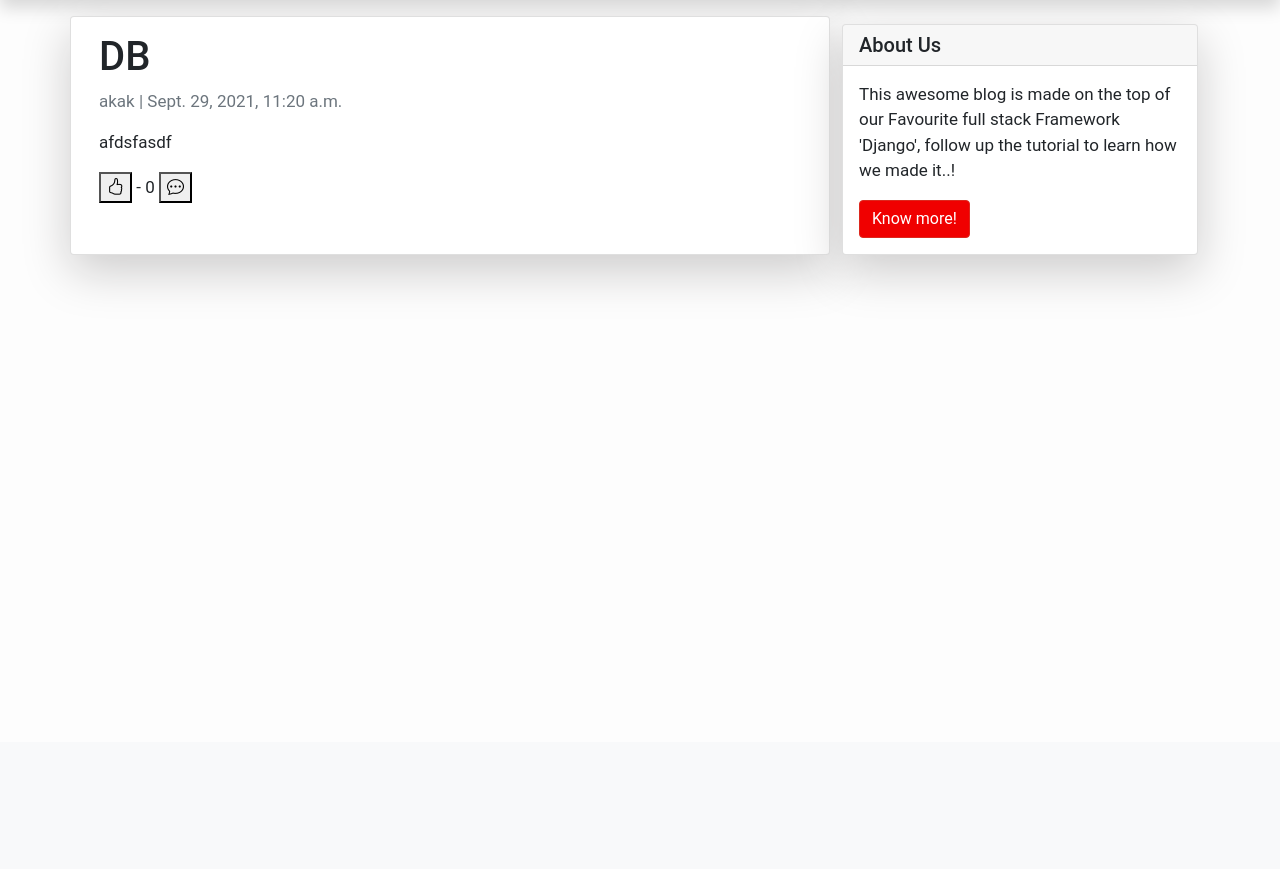
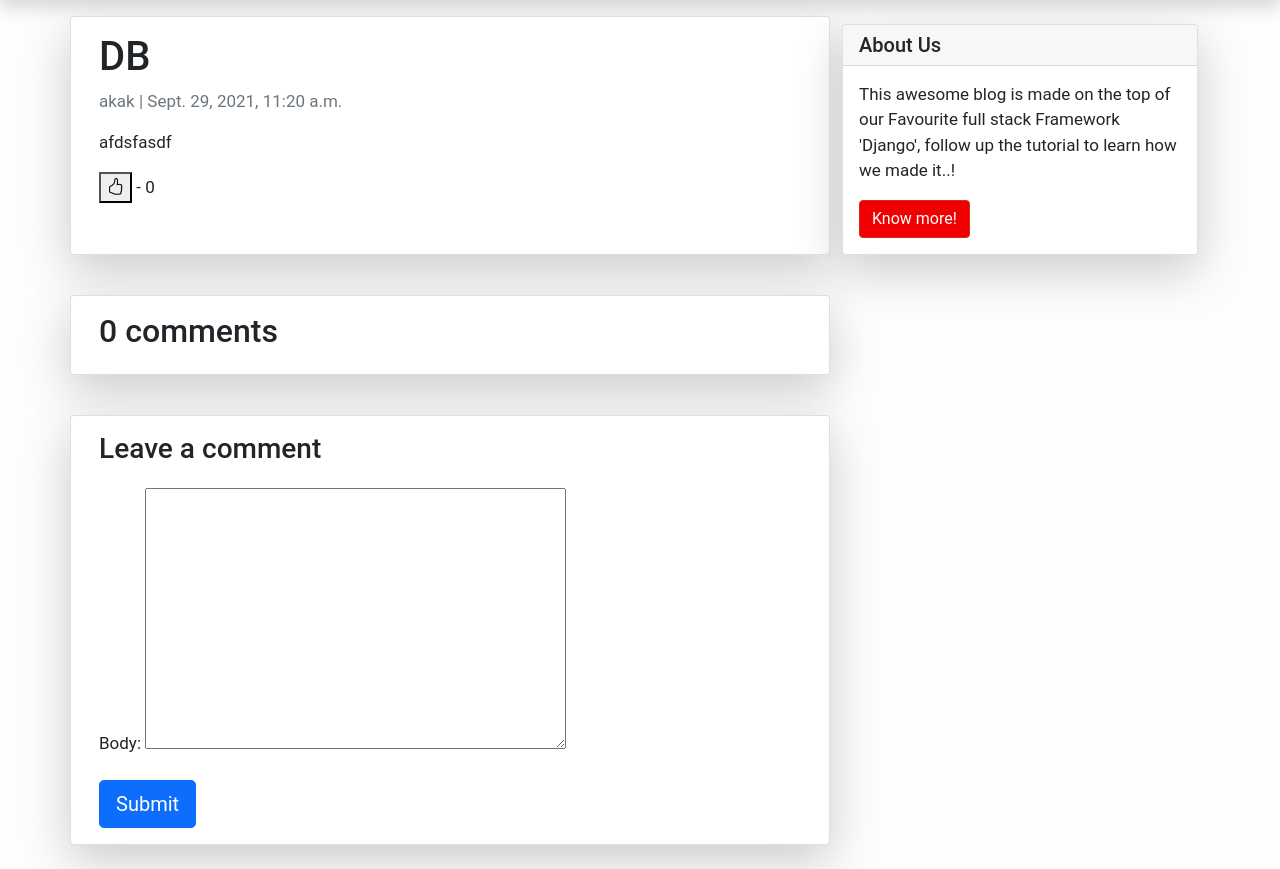
Before and after one commit to lukasgraig/Django, a Django app: page /blog/db/ in a window 1280 px wide. Shown: the part 58-927 px from the top of the page. Before the commit the page ends 341 px from the top, so only its background shows below. Run offline with Django 3.2, Linux system fonts and the light colour scheme; data comes from the database, SQL or seed files in the repository; data that the repository does not hold is empty; some libraries are stand-ins or nearby versions.

Commit message:
added the ability to comment

```diff
--- a/blogs/forms.py
+++ b/blogs/forms.py
@@ -1,5 +1,5 @@
 from django import forms
-from .models import Post
+from .models import Post, Comment
 
 class BlogForm(forms.ModelForm):
     class Meta:
@@ -12,3 +12,8 @@ class BlogForm(forms.ModelForm):
             'author': forms.HiddenInput(),
             'body': forms.Textarea(attrs={'class': 'form-control'}),
         }
+
+class CommentForm(forms.ModelForm):
+    class Meta:
+        model = Comment
+        fields = ('body',)
--- a/blogs/models.py
+++ b/blogs/models.py
@@ -33,9 +33,17 @@ class Post(models.Model):
     def __str__(self):
         return self.title
 
-class PostComment(models.Model):
-    comment = models.CharField(max_length=144)
-    post = models.ManyToManyField(Post)
+class Comment(models.Model):
+    post = models.ForeignKey(Post,on_delete=models.CASCADE, related_name='comments')
+    body = models.TextField()
+    created_on = models.DateTimeField(auto_now_add=True)
+    active = models.BooleanField(default=False)
+
+    class Meta:
+        ordering = ['created_on']
+
+    def __str__(self):
+        return 'Comment {} '.format(self.body)
 
 
 def slug_generator(sender, instance, *args, **kwargs):
--- a/blogs/templates/blogs/post-detail.html
+++ b/blogs/templates/blogs/post-detail.html
@@ -4,16 +4,51 @@
   <div class="row">
     <div class="col-md-8 card mb-4  mt-3 left  top">
       <div class="card-body">
-        <h1>{% block title %} {{ object.title }} {% endblock title %}</h1>
+        <h1>{% block title %} {{ post.title }} {% endblock title %}</h1>
         <p class=" text-muted">{{ post.author }} | {{ post.created_on }}</p>
-        <p class="card-text ">{{ object.text | safe }}</p>
+        <p class="card-text ">{{ post.text | safe }}</p>
         <form action="{% url 'like_post' post.pk %}" method="POST">
-            {% csrf_token %}
-            <button type='submit' name="post_id" value = '{{ post.id }}' class="bi bi-hand-thumbs-up"></button> - {{ post.total_likes }} <button type='submit' name="comment" value = '{{ comment.id }}' class="bi bi-chat-dots"></button>
+          {% csrf_token %}
+          <button type='submit' name="post_id" value = '{{ post.id }}' class="bi bi-hand-thumbs-up"></button> - {{ post.total_likes }}
+      </form>
+      </div>
+    </div>
+    {% block sidebar %} {% include 'blogs/sidebar.html' %} {% endblock sidebar %}
+
+    <div class="col-md-8 card mb-4  mt-3 ">
+      <div class="card-body">
+        <!-- comments -->
+        <h2>{{ comments.count }} comments</h2>
+
+        {% for comment in comments %}
+        <div class="comments" style="padding: 10px;">
+          <p class="font-weight-bold">
+            {{ comment.name }}
+            <span class=" text-muted font-weight-normal">
+              {{ comment.created_on }}
+            </span>
+          </p>
+          {{ comment.body | linebreaks }}
+        </div>
+        {% endfor %}
+      </div>
+    </div>
+    <div class="col-md-8 card mb-4  mt-3 ">
+      <div class="card-body">
+        {% if new_comment %}
+        <div class="alert alert-success" role="alert">
+          Your comment is awaiting moderation
+        </div>
+        {% else %}
+        <h3>Leave a comment</h3>
+        <form method="post" style="margin-top: 1.3em;">
+          {{ comment_form.as_p }}
+          {% csrf_token %}
+          <button type="submit" class="btn btn-primary  btn-lg">Submit</button>
         </form>
+        {% endif %}
+      </div>
     </div>
   </div>
-  {% block sidebar %} {% include 'blogs/sidebar.html' %} {% endblock sidebar %}
 </div>
-
 {% endblock content %}
--- a/blogs/urls.py
+++ b/blogs/urls.py
@@ -4,6 +4,7 @@ from django.urls import path
 urlpatterns = [
     path('', views.PostList.as_view(), name='home'),
     path('create-blog/', views.create_blog, name='create_blog'),
-    path('<slug:slug>/', views.PostDetail.as_view(), name='post_detail'),
+    path('<slug:slug>/', views.post_detail, name='post_detail'),
     path('like/<int:pk>', views.like_view, name='like_post'),
+
 ]
--- a/blogs/views.py
+++ b/blogs/views.py
@@ -2,7 +2,7 @@ from django.views import generic
 from django.shortcuts import render, redirect
 from django.contrib.auth.decorators import login_required
 from .models import Post
-from .forms import BlogForm
+from .forms import BlogForm, CommentForm
 from django.views.generic.edit import CreateView
 from django.shortcuts import get_object_or_404
 from django.http import HttpResponseRedirect
@@ -14,9 +14,9 @@ class PostList(generic.ListView):
     queryset = Post.objects.filter(status=1).order_by('-created_on')
     template_name = 'blogs/index.html'
 
-class PostDetail(generic.DetailView):
+'''class PostDetail(generic.DetailView):
     model = Post
-    template_name = 'blogs/post-detail.html'
+    template_name = 'blogs/post-detail.html'''
 
 def like_view(request, pk):
     post = get_object_or_404(Post, id=request.POST.get('post_id'))
@@ -41,3 +41,27 @@ def create_blog(request):
         form = BlogForm()
 
     return render(request, "blogs/create-blog.html", {'form': form})
+
+def post_detail(request, slug):
+    template_name = 'blogs/post-detail.html'
+    post = get_object_or_404(Post, slug=slug)
+    comments = post.comments.filter(active=True)
+    new_comment = None
+    # Comment posted
+    if request.method == 'POST':
+        comment_form = CommentForm(data=request.POST)
+        if comment_form.is_valid():
+
+            # Create Comment object but don't save to database yet
+            new_comment = comment_form.save(commit=False)
+            # Assign the current post to the comment
+            new_comment.post = post
+            # Save the comment to the database
+            new_comment.save()
+    else:
+        comment_form = CommentForm()
+
+    return render(request, template_name, {'post': post,
+                                           'comments': comments,
+                                           'new_comment': new_comment,
+                                           'comment_form': comment_form})
```
Also changed, not shown: blogs/admin.py (+10 -1 lines), blogs/templates/blogs/create-comment.html (added, +12 -0 lines).
